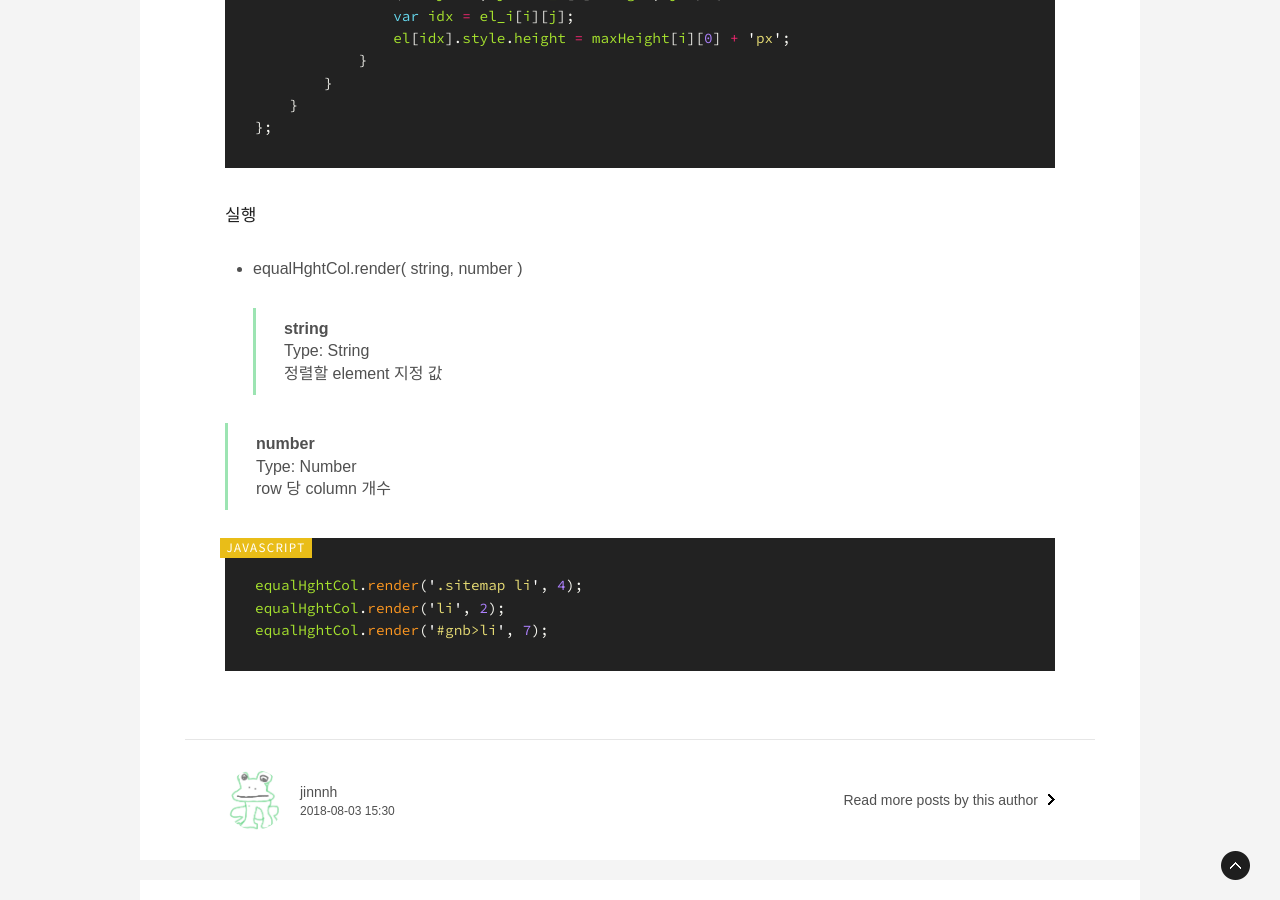
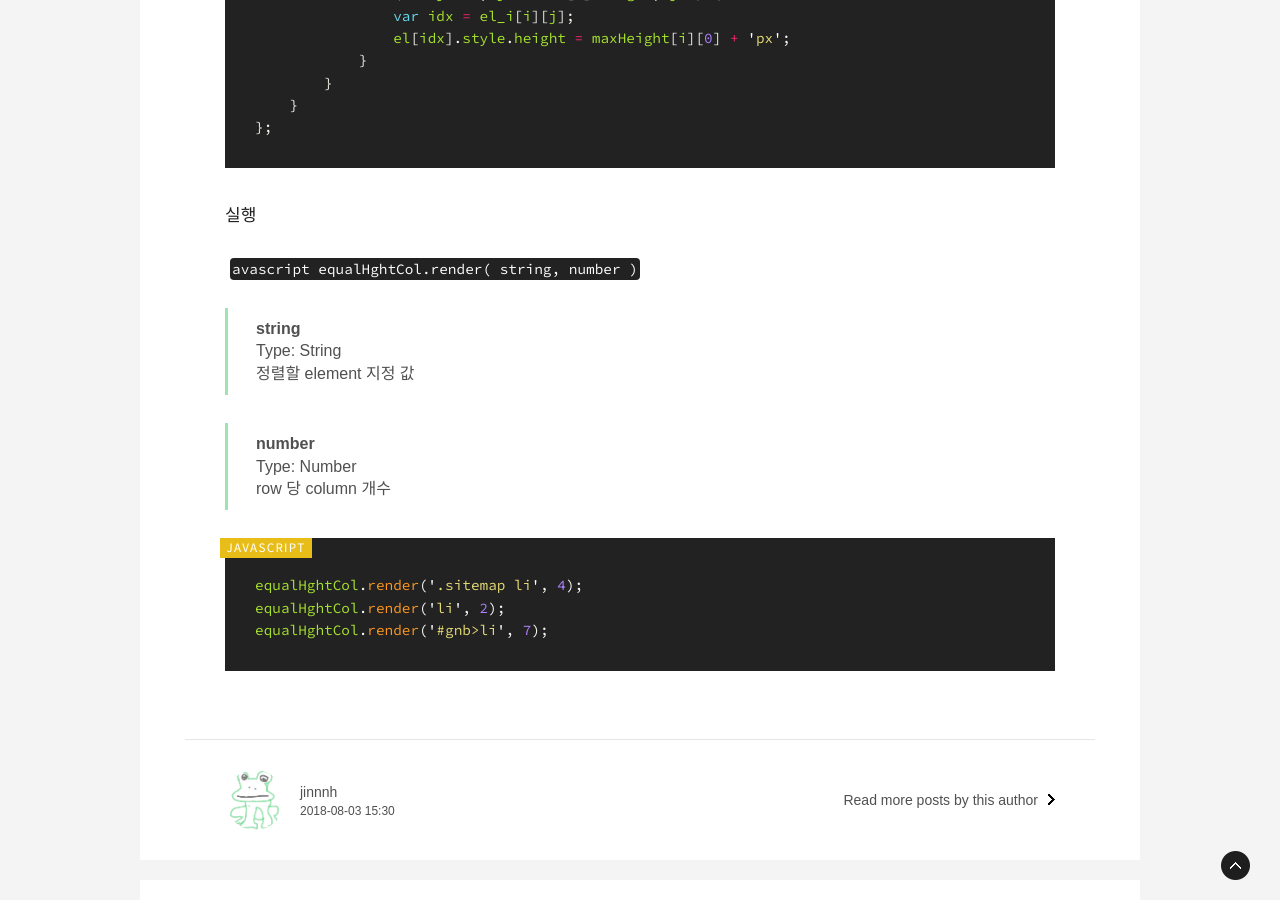
Before and after one commit to gutmate/gutmate.github.com, a Jekyll site: the page built from _posts/2018-08-03-js-equal-column.md, in a window 1280 px wide and 900 px high, scrolled down 2201 px. Built offline with Jekyll 4.4.1, drawn with Linux system fonts in a browser that asks for light colours; some web fonts are replaced; comment, search, counter and statistics services are not loaded.

Commit message:
Update post

```diff
--- a/_posts/2018-08-03-js-equal-column.md
+++ b/_posts/2018-08-03-js-equal-column.md
@@ -91,7 +91,8 @@ var equalHghtCol = {
 
 #### 실행
 
-* equalHghtCol.render( string, number )
+`avascript equalHghtCol.render( string, number )`
+
 > __string__ <br>
 > Type: String <br>
 > 정렬할 element 지정 값
```
